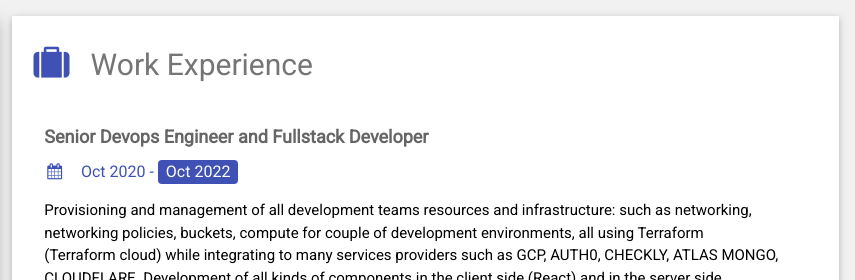
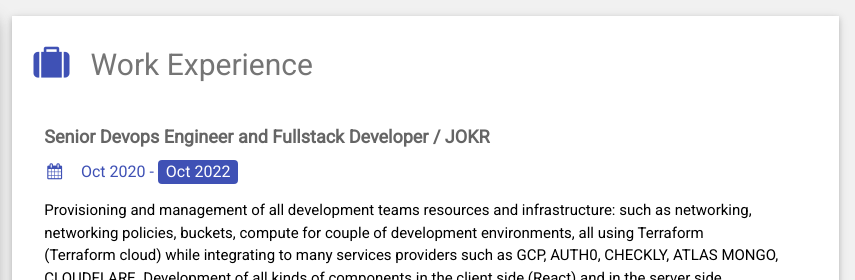
Before and after one commit to sailod/sailod.github.io, a plain HTML site: page index.html in a window 1280 px wide. Shown: the top 280 px of the page, 425-1280 px from the left. Drawn offline with nearby package versions, Linux system fonts and the light colour scheme.

Commit message:
company name

```diff
--- a/index.html
+++ b/index.html
@@ -89,7 +89,7 @@
           <h2 class="w3-text-grey w3-padding-16"><i
               class="fa fa-suitcase fa-fw w3-margin-right w3-xxlarge w3-text-indigo"></i>Work Experience</h2>
           <div class="w3-container">
-            <h5 class="w3-opacity"><b>Senior Devops Engineer and Fullstack Developer</b></h5>
+            <h5 class="w3-opacity"><b>Senior Devops Engineer and Fullstack Developer / JOKR</b></h5>
             <h6 class="w3-text-indigo"><i class="fa fa-calendar fa-fw w3-margin-right"></i>Oct 2020 - <span
                 class="w3-tag w3-indigo w3-round">Oct 2022</span></h6>
             <p>Provisioning and management of all development teams resources and infrastructure: such as
```
